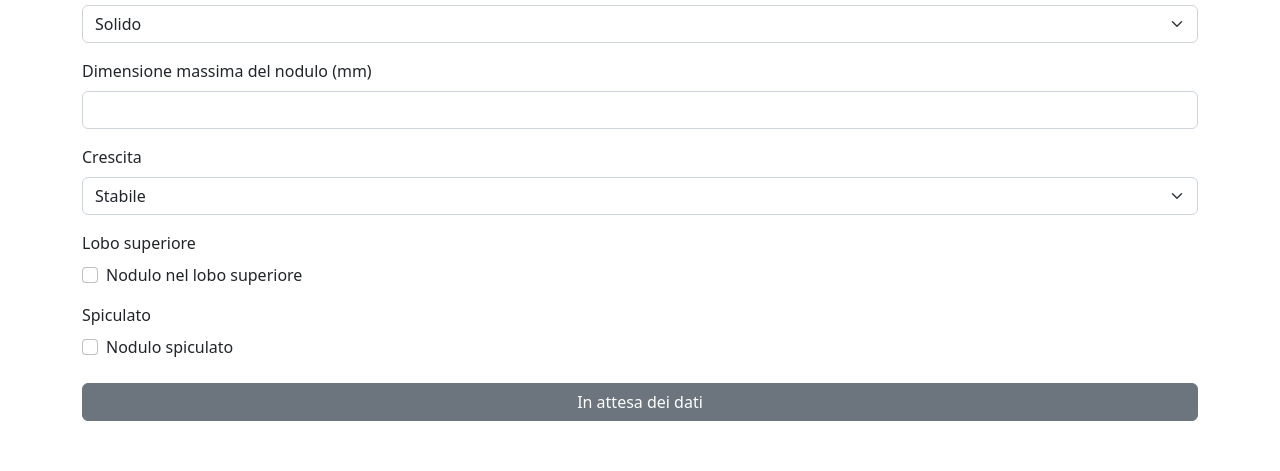
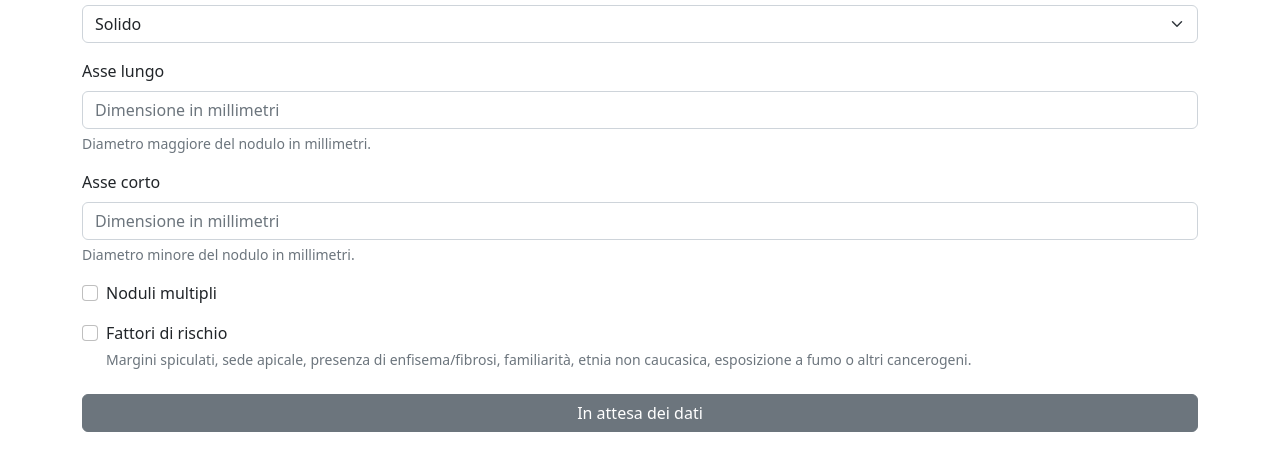
Before and after one commit to radiodiagnostica/radiodiagnostica.github.io, a plain HTML site: page noduli-polmonari.html in a window 1280 px wide. Shown: the part 203-674 px from the top of the page. Drawn offline with nearby package versions, Linux system fonts and the light colour scheme.

Commit message:
Revert to old lung nodules calculator

```diff
--- a/main.js
+++ b/main.js
@@ -14,7 +14,7 @@ function copyReport() {
 
     var noduleSizeDescription
 
-    if (longAxis && shortAxis) {
+    if (longAxis && shortAxis) {
         noduleSizeDescription = `${longAxis} x ${shortAxis}`
     } else if (longAxis) {
         noduleSizeDescription = `${longAxis}`
@@ -80,7 +80,7 @@ function computeResult() {
 
     var meanDiameter
 
-    if (longAxis && shortAxis) {
+    if (longAxis && shortAxis) {
         meanDiameter = longAxis / 2 + shortAxis / 2
     } else if (longAxis) {
         meanDiameter = longAxis
@@ -189,7 +189,7 @@ function computeResult() {
                 $('#resultButton').attr('class', 'btn btn-success')
             } else if (meanDiameter >= 6) {
                 // In practice, part-solid nodules cannot be defined as such until >=6 mm, and nodules <6 mm do not usually require follow-up. Persistent part-solid nodules with solid components >=6 mm should be considered highly suspicious (recommendations 4A-4C)
-                resultButton.innerHTML = "TC a 3-6 mesi per confermare la persistenza; se invariato e con componente solida <6 mm, TC annuale per 5 anni"
+                resultButton.innerHTML = "TC a 3-6 mesi per confermare la persistenza; se invariato e con componente solida inferiore a 6 mm, TC annuale per 5 anni"
                 $('#resultButton').attr('class', 'btn btn-warning')
             }
 
--- a/noduli-polmonari.html
+++ b/noduli-polmonari.html
@@ -51,45 +51,59 @@
                 </select>
             </div>
 
-            <div class="mb-3">
-                <label for="noduleSizePicker" class="form-label">Dimensione massima del nodulo (mm)</label>
-                <input type="number" class="form-control" id="noduleSizePicker" min="0" step="0.1">
-            </div>
-
-            <div class="mb-3">
-                <label for="growthPicker" class="form-label">Crescita</label>
-                <select class="form-select" id="growthPicker">
-                    <option value="stable">Stabile</option>
-                    <option value="slow">Lenta</option>
-                    <option value="fast">Rapida</option>
+            <!-- <div class="mb-3">
+                <select class="form-select" id="lungLobePicker">
+                    <option selected>Lobo</option>
+                    <option value="rul">Superiore destro</option>
+                    <option value="lul">Superiore sinistro</option>
+                    <option value="rll">Inferiore destro</option>
+                    <option value="lll">Inferiore sinistro</option>
+                    <option value="ml">Medio</option>
+                    <option value="lingula">Lingula</option>
                 </select>
             </div>
 
             <div class="mb-3">
-                <label for="upperlobe" class="form-label">Lobo superiore</label>
-                <div class="form-check">
-                    <input class="form-check-input" type="checkbox" value="" id="upperlobe">
-                    <label class="form-check-label" for="upperlobe">
-                        Nodulo nel lobo superiore
-                    </label>
-                </div>
+                <select class="form-select" id="lobeSegmentPicker">
+                    <option selected>Segmento</option>
+                    <option value="ad">Apico-dorsale</option>
+                    <option value="apical">Apicale</option>
+                    <option value="anterior">Anteriore</option>
+                    <option value="dorsal">Dorsale</option>
+                    <option value="medial">Mediale</option>
+                    <option value="lateral">Lateral</option>
+                    <option value="inferior">Inferiore</option>
+                    <option value="superior">Superiore</option>
+                </select>
+            </div> -->
+
+            <div class="mb-3">
+                <label for="longAxisInput" class="form-label">Asse lungo</label>
+                <input type="number" class="form-control" id="longAxisInput" aria-describedby="longAxisHelp" placeholder="Dimensione in millimetri">
+                <div id="longAxisHelp" class="form-text text-muted">Diametro maggiore del nodulo in millimetri.</div>
             </div>
 
             <div class="mb-3">
-                <label for="spiculated" class="form-label">Spiculato</label>
-                <div class="form-check">
-                    <input class="form-check-input" type="checkbox" value="" id="spiculated">
-                    <label class="form-check-label" for="spiculated">
-                        Nodulo spiculato
-                    </label>
-                </div>
+                <label for="shortAxisInput" class="form-label">Asse corto</label>
+                <input type="number" class="form-control" id="shortAxisInput" aria-describedby="shortAxisHelp" placeholder="Dimensione in millimetri">
+                <div id="shortAxisHelp" class="form-text text-muted">Diametro minore del nodulo in millimetri.</div>
+            </div>
+
+            <div class="mb-3 form-check">
+                <input type="checkbox" class="form-check-input" id="multipleNodulesCheck" aria-describedby="multipleNodulesHelp">
+                <label class="form-check-label" for="multipleNodulesCheck">Noduli multipli</label>
+            </div>
+
+            <div class="mb-3 form-check">
+                <input type="checkbox" class="form-check-input" id="riskFactorsCheck" aria-describedby="riskFactorsHelp">
+                <label class="form-check-label" for="riskFactorsCheck">Fattori di rischio</label>
+                <div id="riskFactorsHelp" class="form-text text-muted">Margini spiculati, sede apicale, presenza di enfisema/fibrosi, familiarità, etnia non caucasica, esposizione a fumo o altri cancerogeni.</div>
             </div>
 
             <div class="d-grid mt-4">
                 <button type="button" id="resultButton" class="btn btn-secondary">In attesa dei dati</button>
             </div>
-        </form>
-    </div>
+        </div>
 
     <script type="text/javascript" src="main.js"></script>
 </body>
```
